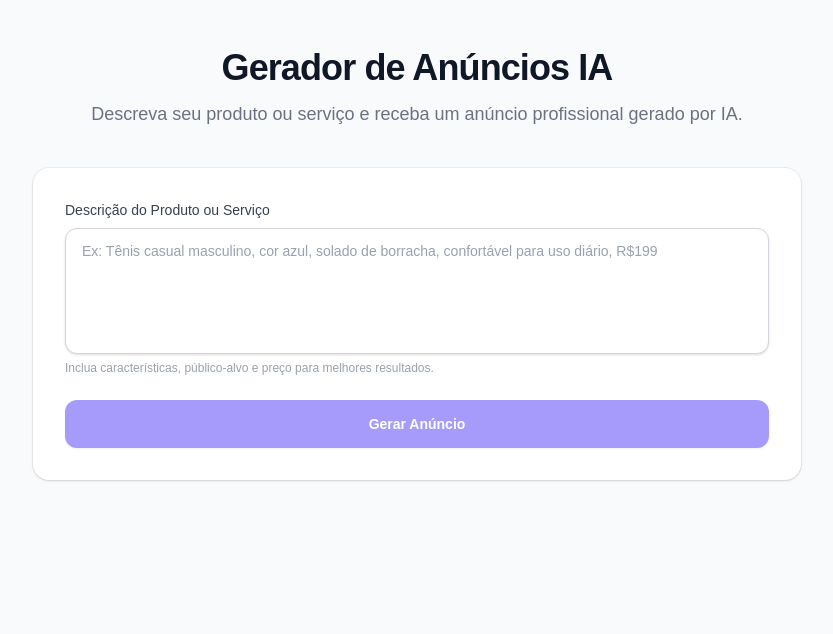
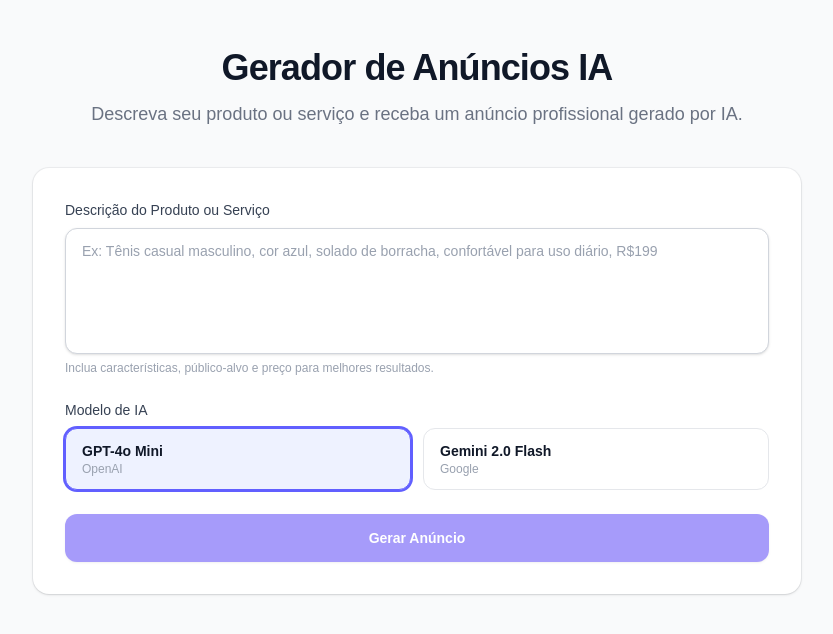
Before and after one commit to silvadouglasFull/adGeneratorAgent, a Next.js app: page / in a window 1280 px wide. Shown: the top 634 px of the page, without its empty margins (223-1056 px from the left). Built offline with nearby package versions, Linux system fonts and the light colour scheme.

Commit message:
feat: add model selection and update ad generation request handling

```diff
--- a/src/agent/adGeneratorAgent.ts
+++ b/src/agent/adGeneratorAgent.ts
@@ -34,12 +34,14 @@ function getModelInstance(selectedModel: SupportedModel) {
             model: "gemini-2.0-flash",
             apiKey: geminiApiKey,
             temperature: 0.7,
+            maxRetries: 0,
         });
     }
 
     return new ChatOpenAI({
         model: "gpt-4o-mini",
         temperature: 0.7,
+        maxRetries: 0,
     });
 }
 
--- a/src/app/page.tsx
+++ b/src/app/page.tsx
@@ -10,8 +10,16 @@ interface AdResponse {
   };
 }
 
+const MODELS = [
+  { value: "gpt-4o-mini", label: "GPT-4o Mini", provider: "OpenAI" },
+  { value: "gemini-2.0-flash", label: "Gemini 2.0 Flash", provider: "Google" },
+] as const;
+
+type ModelValue = (typeof MODELS)[number]["value"];
+
 export default function Home() {
   const [input, setInput] = useState("");
+  const [selectedModel, setSelectedModel] = useState<ModelValue>("gpt-4o-mini");
   const [result, setResult] = useState<AdResponse | null>(null);
   const [error, setError] = useState<string | null>(null);
   const [loading, setLoading] = useState(false);
@@ -26,7 +34,7 @@ export default function Home() {
       const res = await fetch("/api/agent/generate", {
         method: "POST",
         headers: { "Content-Type": "application/json" },
-        body: JSON.stringify({ input }),
+        body: JSON.stringify({ input, model: selectedModel }),
       });
 
       if (!res.ok) {
@@ -134,6 +142,28 @@ export default function Home() {
               <p className="mt-1.5 text-xs text-gray-400">
                 Inclua características, público-alvo e preço para melhores resultados.
               </p>
+            </div>
+
+            <div>
+              <label className="block text-sm font-medium text-gray-700 mb-2">
+                Modelo de IA
+              </label>
+              <div className="grid grid-cols-2 gap-3">
+                {MODELS.map((m) => (
+                  <button
+                    key={m.value}
+                    type="button"
+                    onClick={() => setSelectedModel(m.value)}
+                    className={`flex flex-col items-start rounded-xl border px-4 py-3 text-left transition-colors ${selectedModel === m.value
+                        ? "border-indigo-500 bg-indigo-50 ring-2 ring-indigo-500"
+                        : "border-gray-200 bg-white hover:border-gray-300"
+                      }`}
+                  >
+                    <span className="text-sm font-semibold text-gray-900">{m.label}</span>
+                    <span className="text-xs text-gray-400">{m.provider}</span>
+                  </button>
+                ))}
+              </div>
             </div>
 
             <button
```
